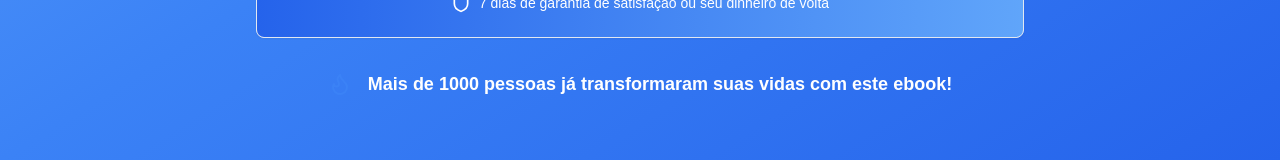
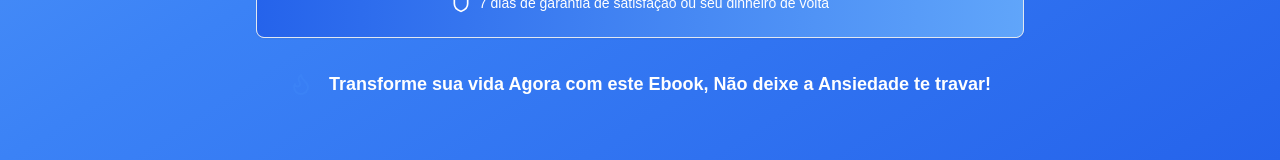
Before and after one commit to Sherlock428/Ansiedade, a Next.js app: page / in a window 1280 px wide. Shown: the part 3852-4012 px from the top of the page. Built offline with nearby package versions, Linux system fonts and the light colour scheme.

Commit message:
update 2.0

```diff
--- a/app/ansiedade.tsx
+++ b/app/ansiedade.tsx
@@ -623,7 +623,7 @@ export default function LandingPageImprovedDark() {
             </Card>
             <div className="mt-8 flex items-center justify-center space-x-4">
               <Flame className="text-blue-500" size={24} />
-              <p className="text-lg font-semibold">Mais de 1000 pessoas já transformaram suas vidas com este ebook!</p>
+              <p className="text-lg font-semibold">Transforme sua vida Agora com este Ebook, Não deixe a Ansiedade te travar!</p>
             </div>
           </motion.div>
         </div>
```
